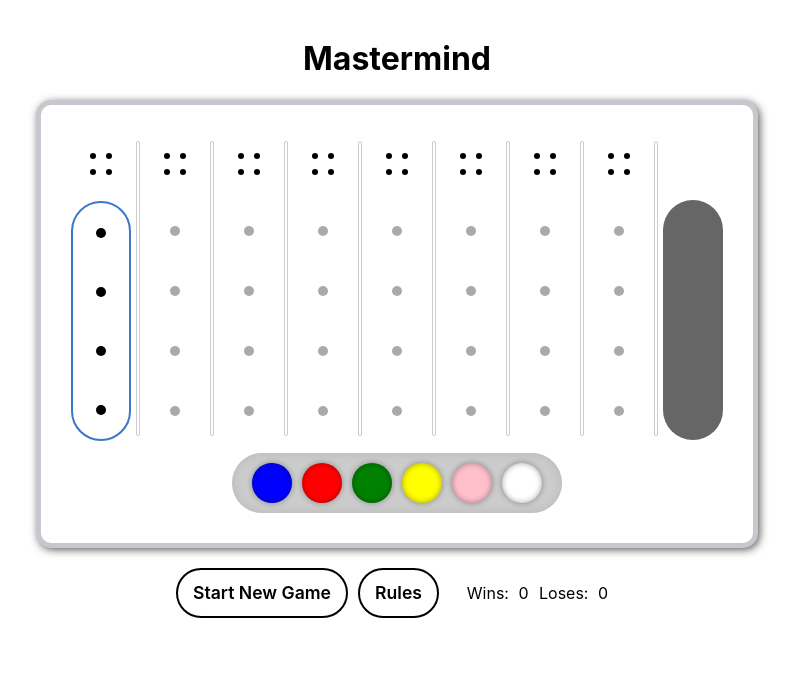
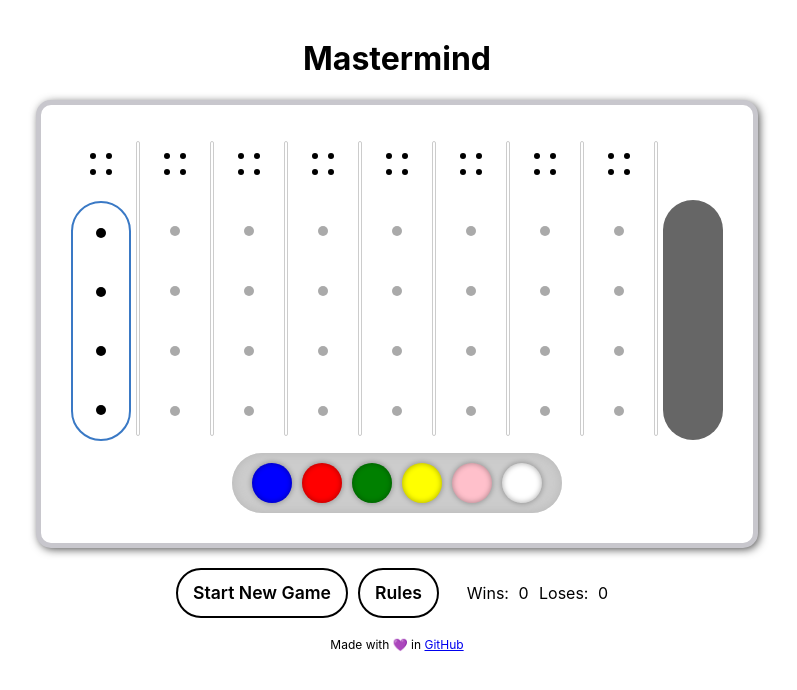
Before and after one commit to franfaccin/mastermind, a React (Create React App) app: page / in a window 1280 px wide. Shown: the top 690 px of the page, without its empty margins (243-1040 px from the left). Built offline with nearby package versions, Linux system fonts and the light colour scheme.

Commit message:
Add link to github

```diff
--- /dev/null
+++ b/src/components/Footer.tsx
@@ -0,0 +1,23 @@
+import React from "react";
+import styled from "@emotion/styled";
+import { REGULAR_SPACE } from "../config/config";
+
+const FooterStyle = styled.footer`
+  margin-top: ${REGULAR_SPACE * 2}px;
+  width: 100%;
+  font-size: 0.75rem;
+  text-align: center;
+`;
+
+const Footer = () => {
+  return (
+    <FooterStyle>
+      Made with 💜 in{" "}
+      <a href="https://github.com/franfaccin/mastermind" target="_blank">
+        GitHub
+      </a>
+    </FooterStyle>
+  );
+};
+
+export default Footer;
--- a/src/screens/GameScreen.tsx
+++ b/src/screens/GameScreen.tsx
@@ -10,6 +10,7 @@ import GameRules from "../components/GameRules";
 import Scoreboard from "../components/Scoreboard";
 import { Modal } from "../components/Modal";
 import { useScoreboard } from "../hooks/useScoreboard";
+import Footer from "../components/Footer";
 
 const GameArea = styled.div`
   display: flex;
@@ -66,6 +67,7 @@ const GameScreen = () => {
           <Scoreboard wins={wins} loses={loses} />
         </BottomSection>
       </GameArea>
+      <Footer />
       <Modal
         isOpen={isModalOpen}
         showCloseBtn={true}
```
